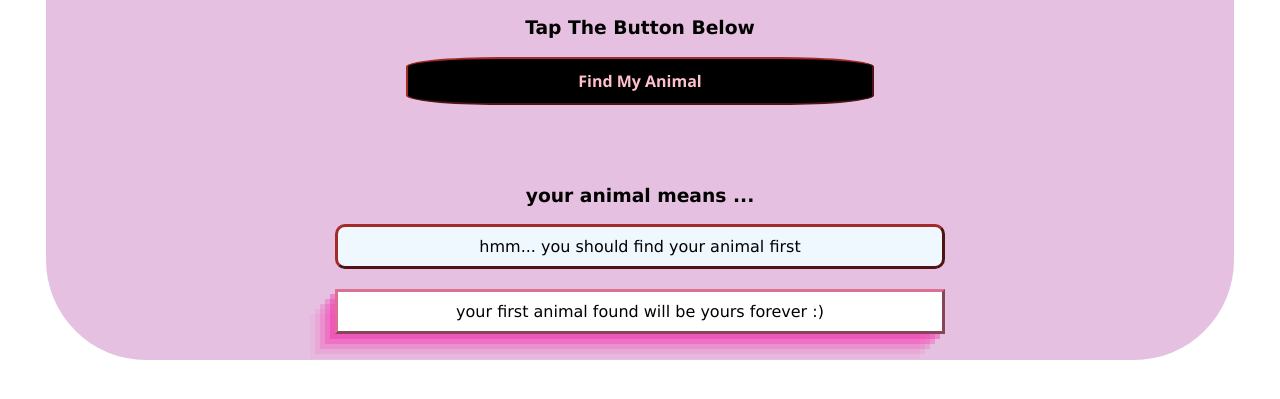
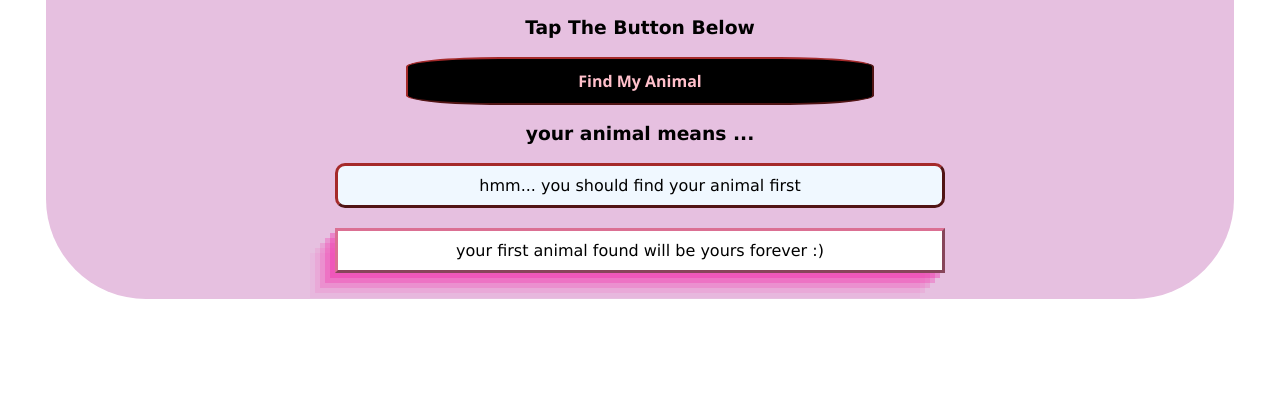
Before and after one commit to saungnaga/HSBC-Assignment-Javascript, a plain HTML site: page index.html in a window 1280 px wide. Shown: the part 311-710 px from the top of the page. Drawn offline with Linux system fonts and the light colour scheme; some packages are replaced by stand-ins of ours; a script that the page names is missing.

Commit message:
fixing style

```diff
--- a/index.html
+++ b/index.html
@@ -40,7 +40,7 @@
             cursor: pointer;
         }
         .explanation {
-            margin-top: 5rem;
+            margin-top: 1rem;
         }
         #animalDetails {
             background-color: aliceblue;
```
